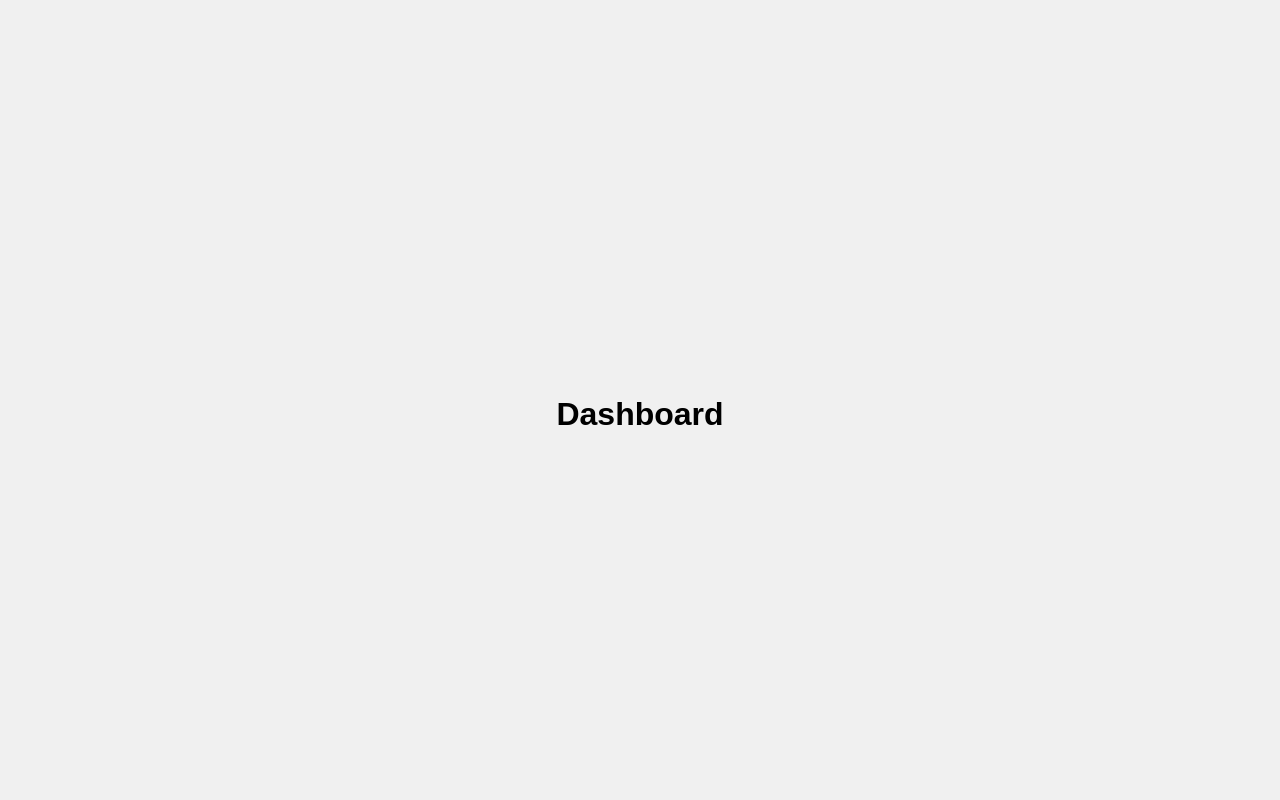
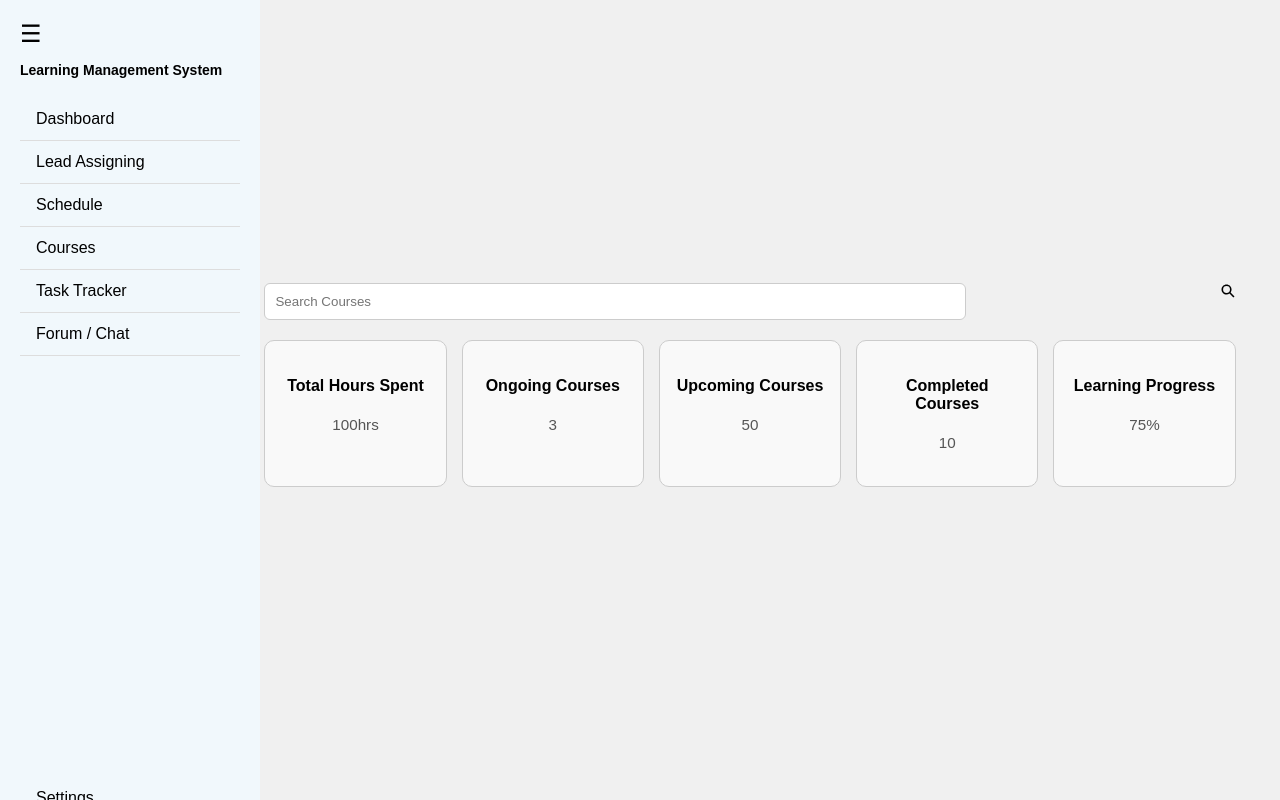
Before and after one commit to subhashini-git123/lms-project, a React (Create React App) app: page /dashboard in a window 1280 px wide. Built offline with nearby package versions, Linux system fonts and the light colour scheme.

Commit message:
FEAT:Dashboard is added

```diff
--- a/package.json
+++ b/package.json
@@ -9,6 +9,7 @@
     "@testing-library/user-event": "^13.5.0",
     "react": "^19.1.0",
     "react-dom": "^19.1.0",
+    "react-icons": "^5.5.0",
     "react-router-dom": "^6.30.1",
     "react-scripts": "5.0.1",
     "web-vitals": "^2.1.4"
--- a/src/App.js
+++ b/src/App.js
@@ -4,10 +4,10 @@ import Login from "./components/Login";
 import ForgotPassword from "./components/ForgotPassword";
 import "./App.css";
 import CheckEmail from "./components/CheckEmail";
-import Dashboard from "./components/Dashboard";
 import Register from "./components/Register";
 import SetPassword from "./components/SetPassword";
 import PasswordReset from "./components/PasswordReset";
+import Dashboard from "./components/Dashboard";
 
 function App() {
   return (
@@ -20,6 +20,8 @@ function App() {
         <Route path="/reset-password" element={<PasswordReset />} />
          <Route path="/dashboard" element={<Dashboard />} />
              <Route path="/check-email" element={<CheckEmail/>} />
+              <Route path="/dashboard" element={<Dashboard/>} />
+
       </Routes>
     </Router>
   );
--- /dev/null
+++ b/src/components/Dashboard.css
@@ -0,0 +1,105 @@
+.dashboard-container {
+  display: flex;
+  font-family: Arial, sans-serif;
+}
+
+.sidebar {
+  width: 220px;
+  height: 100vh;
+  background: #f1f8fc;
+  padding: 20px;
+  position: fixed;
+  top: 0;
+  left: 0;
+}
+
+.sidebar .logo {
+  font-size: 24px;
+  margin-bottom: 10px;
+}
+
+.sidebar h3 {
+  font-size: 14px;
+  margin-bottom: 20px;
+}
+
+.sidebar ul {
+  list-style: none;
+  padding: 0;
+}
+
+.sidebar ul li {
+  padding: 12px;
+  cursor: pointer;
+}
+
+.sidebar ul li.active {
+  background-color: #68c3ec;
+  color: white;
+}
+
+.sidebar ul li.bottom {
+  position: absolute;
+  bottom: 20px;
+  width: 100%;
+}
+
+.main {
+  flex: 1;
+  margin-left: 220px;
+  padding: 20px;
+}
+
+.header {
+  display: flex;
+  justify-content: space-between;
+  margin-bottom: 20px;
+}
+
+.header input {
+  width: 70%;
+  padding: 10px;
+  border: 1px solid #ccc;
+  border-radius: 6px;
+}
+
+.profile-circle {
+  width: 30px;
+  height: 30px;
+  background-color: #47b3e3;
+  border-radius: 50%;
+}
+
+.stats-container {
+  display: flex;
+  gap: 15px;
+  flex-wrap: wrap;
+  margin-bottom: 30px;
+}
+
+.stat-box {
+  flex: 1;
+  min-width: 150px;
+  background-color: #f9f9f9;
+  border: 1px solid #ccc;
+  border-radius: 10px;
+  padding: 15px;
+  text-align: center;
+}
+
+
+.sidebar ul {
+  list-style: none;
+  padding: 0;
+  margin: 0;
+}
+
+.sidebar ul li {
+  padding: 12px 16px;
+  border-bottom: 1px solid #ddd;
+  cursor: pointer;
+}
+
+.sidebar ul li:hover {
+  background-color:#b3e0ef;
+}
--- a/src/components/Dashboard.js
+++ b/src/components/Dashboard.js
@@ -1,9 +1,67 @@
 import React from "react";
+import "./Dashboard.css";
+import { IoSearchSharp } from "react-icons/io5";
+
 
 const Dashboard = () => {
+
+
   return (
-    <div style={{ textAlign: "center", marginTop: "50px" }}>
-      <h1>Dashboard</h1>
+    <div className="dashboard-container">
+      {/* Sidebar */}
+      <div className="sidebar">
+        <div className="logo">☰</div>
+        <h3>Learning Management System</h3>
+        <ul>
+          <li>Dashboard</li>
+          <li>Lead Assigning</li>
+          <li>Schedule</li>
+          <li>Courses</li>
+          <li>Task Tracker</li>
+          <li>Forum / Chat</li>
+          <li className="bottom">Settings</li>
+        </ul>
+      </div>
+
+      {/* Main content */}
+      <div className="main">
+        {/* Header */}
+        <div className="header">
+          <input type="text" placeholder="Search Courses"  />
+            <IoSearchSharp />
+
+          {/* <div className="profile-circle"></div> */}
+        </div>
+
+        {/* Dashboard Stats */}
+     <div className="stats-container">
+  <div className="stat-box">
+    <h4>Total Hours Spent</h4>
+    <p>100hrs</p>
+  </div>
+
+  <div className="stat-box">
+    <h4>Ongoing Courses</h4>
+    <p>3</p>
+  </div>
+
+  <div className="stat-box">
+    <h4>Upcoming Courses</h4>
+    <p>50</p>
+  </div>
+
+  <div className="stat-box">
+    <h4>Completed Courses</h4>
+    <p>10</p>
+  </div>
+
+  <div className="stat-box">
+    <h4>Learning Progress</h4>
+    <p>75%</p>
+  </div>
+</div>
+
+      </div>
     </div>
   );
 };
--- a/src/index.js
+++ b/src/index.js
@@ -2,7 +2,6 @@ import React from 'react';
 import ReactDOM from 'react-dom/client';
 import './index.css';
 import App from './App';
-import reportWebVitals from './reportWebVitals';
 
 const root = ReactDOM.createRoot(document.getElementById('root'));
 root.render(
```
Also changed, not shown: 1 other file (tests, documents, lock files or other folders).
